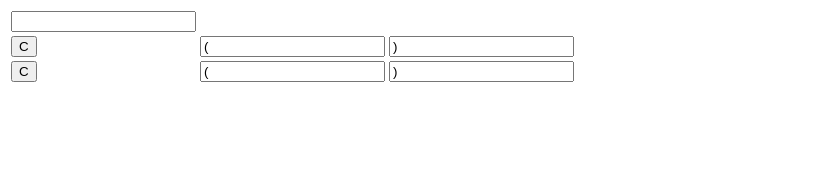
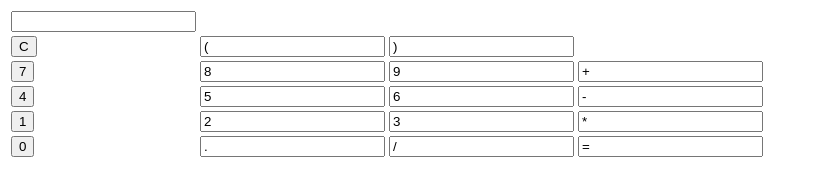
Before and after one commit to nahidhashik/calculator, a plain HTML site: page index.html in a window 1280 px wide. Shown: the whole page, without its empty margins (0-815 px from the left). Drawn offline with Linux system fonts and the light colour scheme.

Commit message:
table row added

```diff
--- a/index.html
+++ b/index.html
@@ -39,12 +39,49 @@
                 <!-- third row start -->
 
                 <tr>
-                    <td><input type="button" value="C" onclick="DeleteMe()"></td>
-                    <td><input type="text" value="(" onclick="calculator()"></td>
-                    <td><input type="text" value=")" onclick="calculator()"></td>
+                    <td><input type="button" value="7" onclick="calculator()"></td>
+                    <td><input type="text" value="8" onclick="calculator()"></td>
+                    <td><input type="text" value="9" onclick="calculator()"></td>
+                    <td><input type="text" value="+" onclick="calculator()"></td>
                 </tr>
 
                 <!-- third row end -->
+
+                <!-- fourth row start -->
+
+                <tr>
+                    <td><input type="button" value="4" onclick="calculator()"></td>
+                    <td><input type="text" value="5" onclick="calculator()"></td>
+                    <td><input type="text" value="6" onclick="calculator()"></td>
+                    <td><input type="text" value="-" onclick="calculator()"></td>
+                </tr>
+
+                <!-- fourth row end -->
+
+                <!-- fifth row start -->
+
+                <tr>
+                    <td><input type="button" value="1" onclick="calculator()"></td>
+                    <td><input type="text" value="2" onclick="calculator()"></td>
+                    <td><input type="text" value="3" onclick="calculator()"></td>
+                    <td><input type="text" value="*" onclick="calculator()"></td>
+                </tr>
+
+                <!-- fifth row end -->
+
+                <!-- sixth row start -->
+
+                <tr>
+                    <td><input type="button" value="0" onclick="calculator()"></td>
+                    <td><input type="text" value="." onclick="calculator()"></td>
+                    <td><input type="text" value="/" onclick="calculator()"></td>
+                    <td><input type="text" value="=" onclick="calculator()"></td>
+                </tr>
+
+                <!-- sixth row end -->
+
+
+
 
 
             </table>
```
